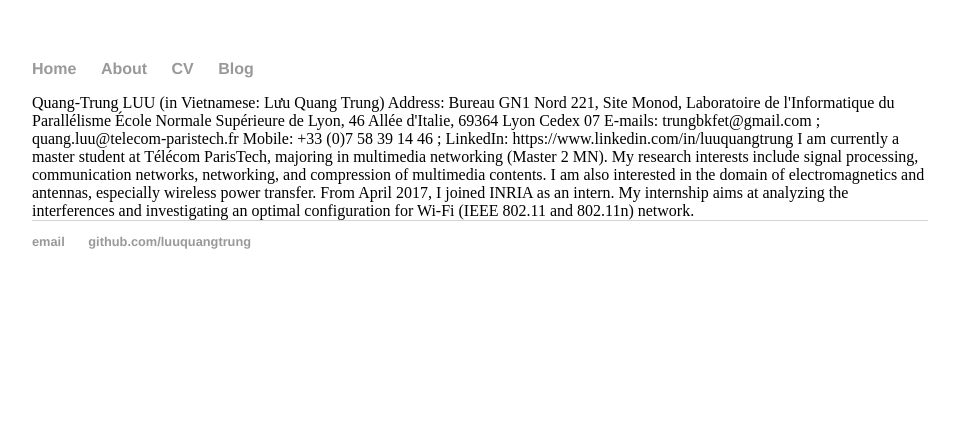
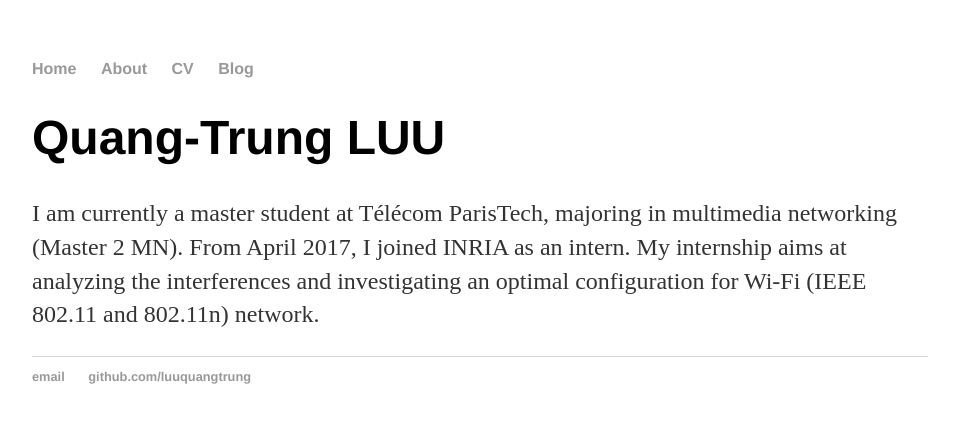
Before and after one commit to luuquangtrung/luuquangtrung.github.io_v1, a Jekyll site: the page built from index.html, in a window 1280 px wide. Shown: the top 423 px of the page, without its empty margins (160-1115 px from the left). Built offline with Jekyll 4.4.1, drawn with Linux system fonts in a browser that asks for light colours.

Commit message:
minor update

```diff
--- a/index.html
+++ b/index.html
@@ -2,18 +2,8 @@
 layout: default
 title: Quang-Trung Luu
 ---
-
-Quang-Trung LUU
-
-(in Vietnamese: Lưu Quang Trung)
-
-Address:
-Bureau GN1 Nord 221, Site Monod, Laboratoire de l'Informatique du Parallélisme
-École Normale Supérieure de Lyon, 46 Allée d'Italie, 69364 Lyon Cedex 07
-E-mails: trungbkfet@gmail.com ; quang.luu@telecom-paristech.fr
-Mobile: +33 (0)7 58 39 14 46 ; LinkedIn: https://www.linkedin.com/in/luuquangtrung
-
-I am currently a master student at Télécom ParisTech, majoring in multimedia networking (Master 2 MN).
-My research interests include signal processing, communication networks, networking, and compression of multimedia contents.
-I am also interested in the domain of electromagnetics and antennas, especially wireless power transfer.
-From April 2017, I joined INRIA as an intern. My internship aims at analyzing the interferences and investigating an optimal configuration for Wi-Fi (IEEE 802.11 and 802.11n) network.
+<div class="blurb">
+	<h1>Quang-Trung LUU</h1>
+	<p>I am currently a master student at Télécom ParisTech, majoring in multimedia networking (Master 2 MN). From April 2017, I joined INRIA as an intern. My internship aims at analyzing the interferences and investigating an optimal configuration for Wi-Fi (IEEE 802.11 and 802.11n) network.
+  </p>
+</div><!-- /.blurb -->
```
